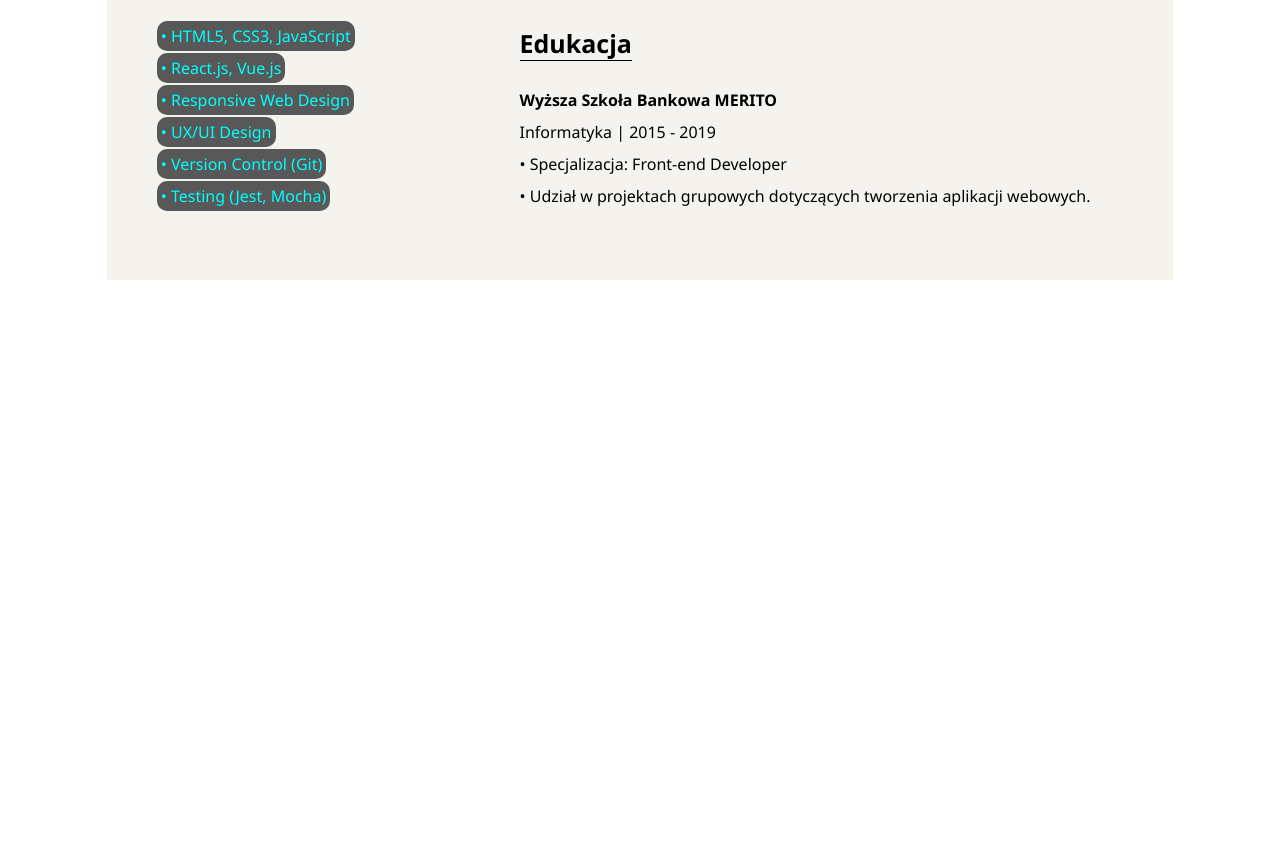
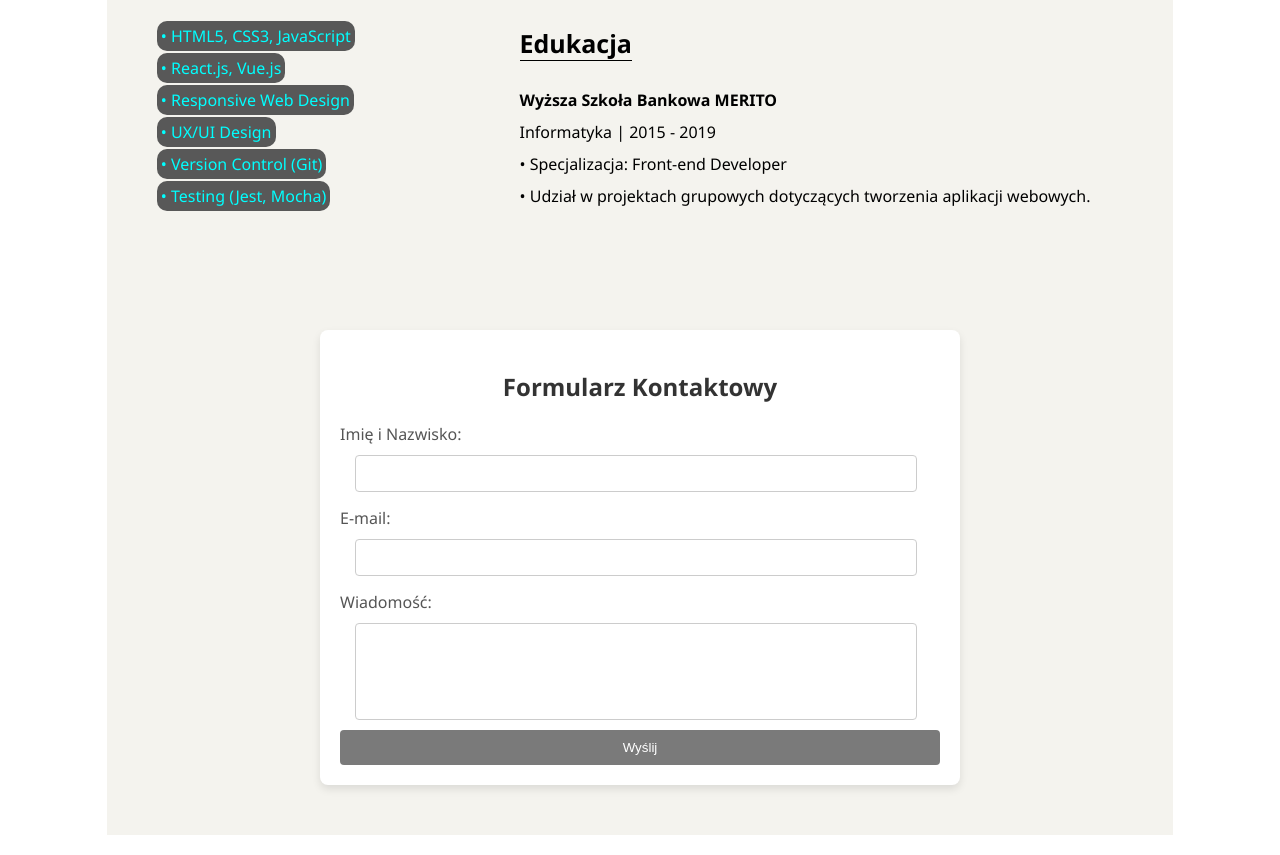
Before and after one commit to akixd/cvv, a plain HTML site: page index.html in a window 1280 px wide. Shown: the part 614-1469 px from the top of the page. Before the commit the page ends 914 px from the top, so only its background shows below. Drawn offline with Linux system fonts and the light colour scheme; a web font is replaced by a local one.

Commit message:
contact form added

```diff
--- a/index.html
+++ b/index.html
@@ -10,7 +10,7 @@
 <body>
     <div id="main">
         <div id="top">
-            <div id="name">
+            <div class="name">
                 <a>Norbert Załęski</a>
             </div>
             <div id="photo">
@@ -67,6 +67,22 @@
                 </p>
             </div>
         </div>
+
+        <div class="contact-form">
+            <h2>Formularz Kontaktowy</h2>
+            <form action="#" method="POST">
+              <label for="name">Imię i Nazwisko:</label>
+              <input type="text" id="name" name="name" required title="Proszę wpisać swoje imię i nazwisko.">
+
+              <label for="email">E-mail:</label>
+              <input type="email" id="email" name="email" required  title="Proszę wpisać poprawny adres email.">
+
+              <label for="message">Wiadomość:</label>
+              <textarea id="message" name="message" rows="5" required title="Proszę wpisać wiadomość."></textarea>
+
+              <button type="submit">Wyślij</button>
+            </form>
+          </div>
     </div>
 </body>
 </html>
--- a/styles.css
+++ b/styles.css
@@ -26,7 +26,7 @@ html, body {
     position: relative;
 }
 
-#name {
+.name {
     padding: 10px;
     font-size: 50px;
     font-weight: 500;
@@ -99,6 +99,52 @@ p {
     border-radius: 10px;
 }
 
+.contact-form {
+    max-width: 600px;
+    margin: 50px auto;
+    padding: 20px;
+    background-color: #fff;
+    box-shadow: 0 4px 8px rgba(0, 0, 0, 0.1);
+    border-radius: 8px;
+    position: relative;
+    left: 0;
+    right: 0;
+}
+
+.contact-form h2 {
+    text-align: center;
+    color: #333;
+}
+
+.contact-form label {
+    display: block;
+    margin: 10px 0 5px;
+    color: #555;
+}
+
+.contact-form input,
+.contact-form textarea {
+    width: 90%;
+    padding: 10px;
+    margin: 5px 5px 5px 15px;
+    border: 1px solid #ccc;
+    border-radius: 4px;
+    resize: none;
+}
+
+.contact-form button {
+    width: 100%;
+    padding: 10px;
+    background-color: rgb(122, 122, 122);
+    color: white;
+    border: none;
+    border-radius: 4px;
+    cursor: pointer;
+}
+
+.contact-form button:hover {
+    background-color: rgb(88, 88, 88);
+}
 
 
 /*
```
